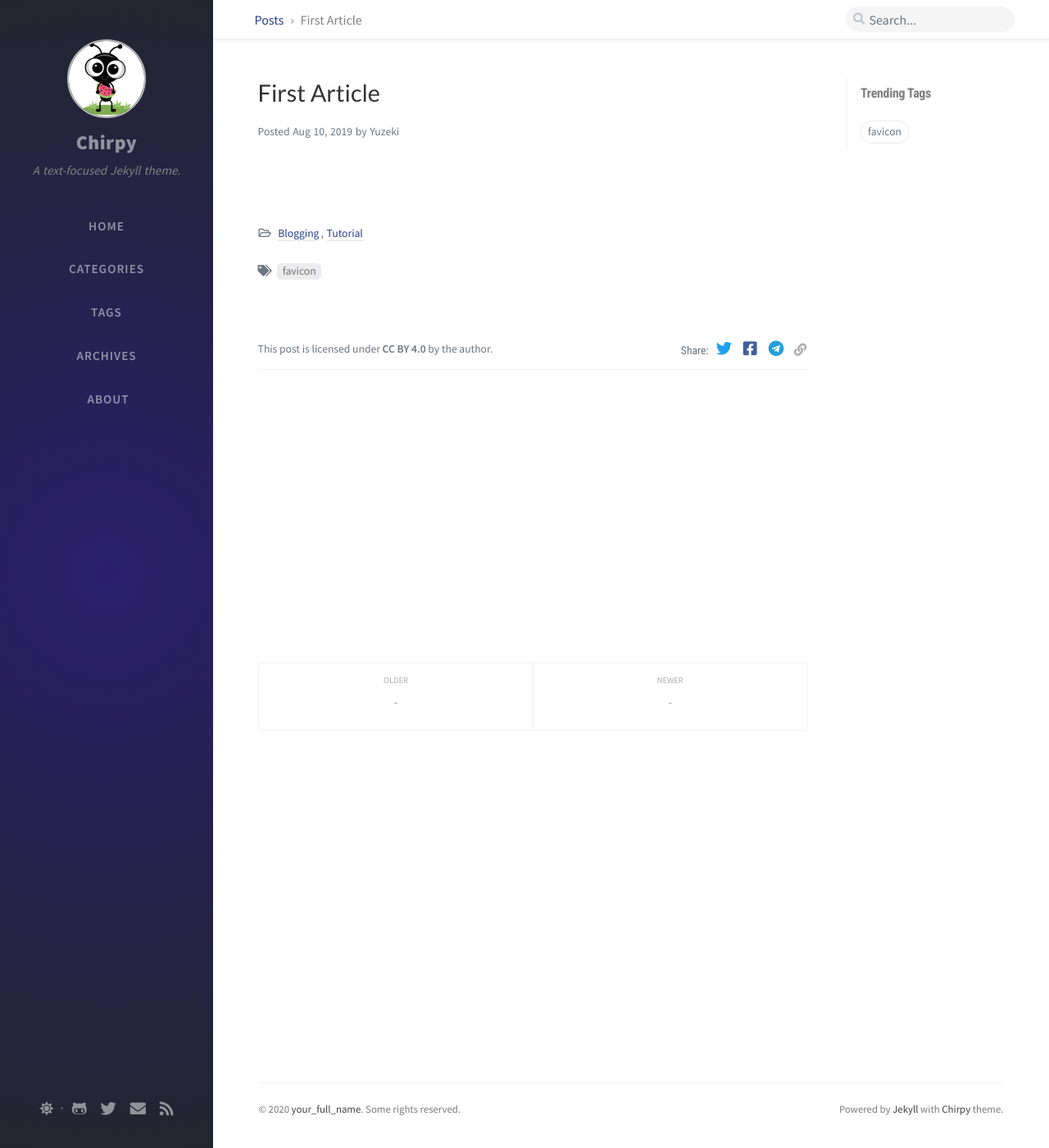
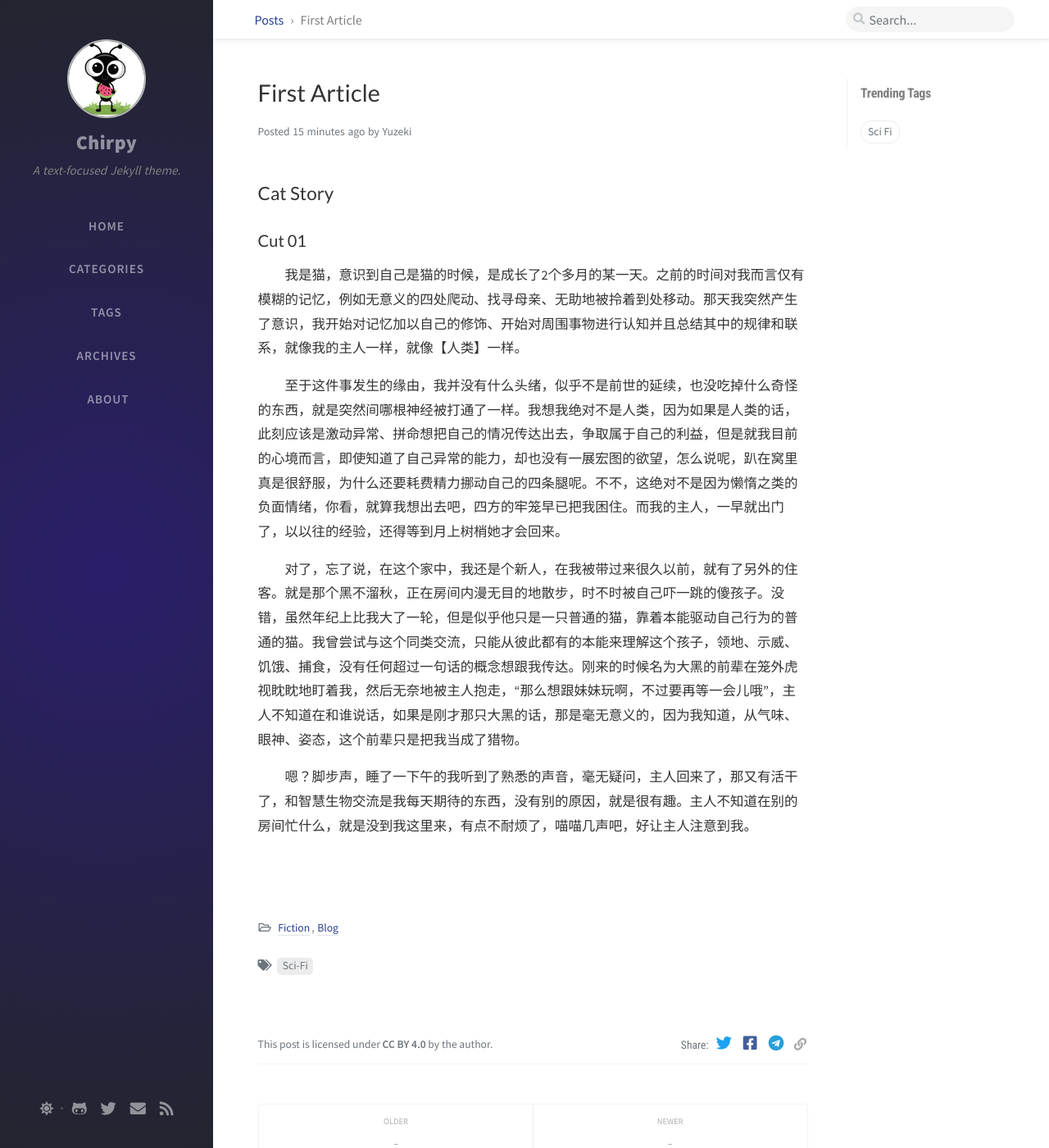
Before and after one commit to yuzeki/yublog.github.io, a Jekyll site: the page built from _posts/2020-08-30-first-article.md, in a window 1280 px wide and 1400 px high. Shown: the whole window at 82% size. Built offline with Jekyll 4.4.1, drawn with Linux system fonts in a browser that asks for light colours; nearby versions of some CDN libraries; comment, search, counter and statistics services are not loaded.

Commit message:
test article

```diff
--- a/_posts/2020-08-30-first-article.md
+++ b/_posts/2020-08-30-first-article.md
@@ -1,8 +1,19 @@
 ---
 title: First Article
 author: Yuzeki
-date: 2019-08-11 00:34:00 +0800
-categories: [Blogging, Tutorial]
-tags: [favicon]
+date: 2020-08-30 16:53:07 +0800
+categories: [Fiction, Blog]
+tags: [Sci-Fi]
 toc: false
 ---
+## Cat Story
+
+### Cut 01
+
+&emsp;&emsp;我是猫，意识到自己是猫的时候，是成长了2个多月的某一天。之前的时间对我而言仅有模糊的记忆，例如无意义的四处爬动、找寻母亲、无助地被拎着到处移动。那天我突然产生了意识，我开始对记忆加以自己的修饰、开始对周围事物进行认知并且总结其中的规律和联系，就像我的主人一样，就像【人类】一样。
+
+&emsp;&emsp;至于这件事发生的缘由，我并没有什么头绪，似乎不是前世的延续，也没吃掉什么奇怪的东西，就是突然间哪根神经被打通了一样。我想我绝对不是人类，因为如果是人类的话，此刻应该是激动异常、拼命想把自己的情况传达出去，争取属于自己的利益，但是就我目前的心境而言，即使知道了自己异常的能力，却也没有一展宏图的欲望，怎么说呢，趴在窝里真是很舒服，为什么还要耗费精力挪动自己的四条腿呢。不不，这绝对不是因为懒惰之类的负面情绪，你看，就算我想出去吧，四方的牢笼早已把我困住。而我的主人，一早就出门了，以以往的经验，还得等到月上树梢她才会回来。
+
+&emsp;&emsp;对了，忘了说，在这个家中，我还是个新人，在我被带过来很久以前，就有了另外的住客。就是那个黑不溜秋，正在房间内漫无目的地散步，时不时被自己吓一跳的傻孩子。没错，虽然年纪上比我大了一轮，但是似乎他只是一只普通的猫，靠着本能驱动自己行为的普通的猫。我曾尝试与这个同类交流，只能从彼此都有的本能来理解这个孩子，领地、示威、饥饿、捕食，没有任何超过一句话的概念想跟我传达。刚来的时候名为大黑的前辈在笼外虎视眈眈地盯着我，然后无奈地被主人抱走，“那么想跟妹妹玩啊，不过要再等一会儿哦”，主人不知道在和谁说话，如果是刚才那只大黑的话，那是毫无意义的，因为我知道，从气味、眼神、姿态，这个前辈只是把我当成了猎物。
+
+&emsp;&emsp;嗯？脚步声，睡了一下午的我听到了熟悉的声音，毫无疑问，主人回来了，那又有活干了，和智慧生物交流是我每天期待的东西，没有别的原因，就是很有趣。主人不知道在别的房间忙什么，就是没到我这里来，有点不耐烦了，喵喵几声吧，好让主人注意到我。
```
